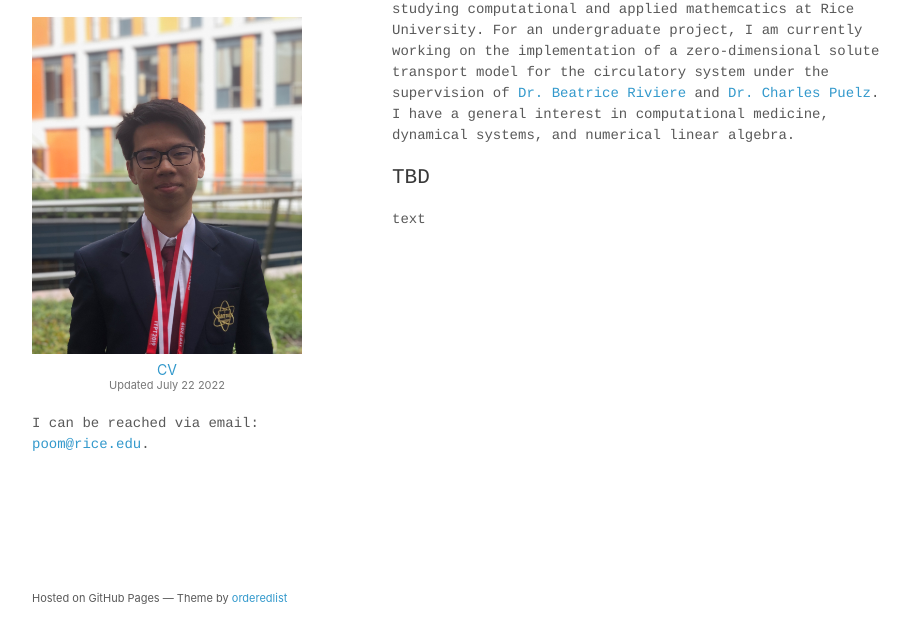
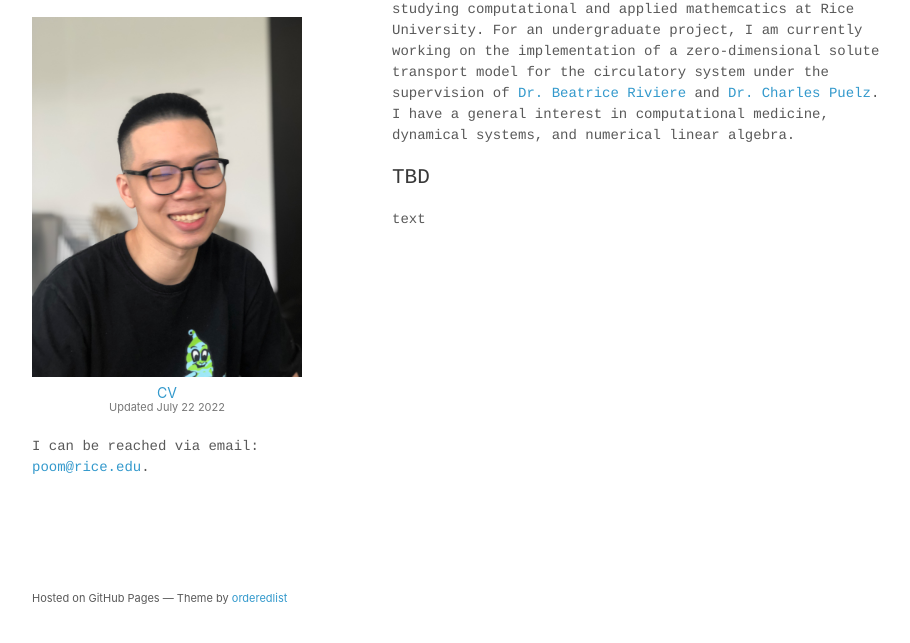
Before and after one commit to Poom77/Poom77.github.io, a plain HTML site: page index.html in a window 1280 px wide. Shown: the part 123-766 px from the top of the page, without its empty margins (178-1088 px from the left). Drawn offline with Linux system fonts and the light colour scheme.

Commit message:
new photo

```diff
--- a/index.html
+++ b/index.html
@@ -17,7 +17,7 @@
       <header>
         <h1 style="font-family:courier;"  style="text-align:center;">Chawit "Poom" Kritpracha</h1>
         <!--<p>Undergraduate Student</p>-->
-        <img src="img/formal.jpeg">
+        <img src="img/peeposmile.jpeg">
         <p class="view" style="text-align:center;"><a href="./pdf/cv.pdf" target="_blank">CV <small>Updated July 22 2022</small></a></p>
         <p style="font-family:courier;">I can be reached via email: <a href="mailto:poom@rice.edu">poom@rice.edu</a>.</p>
         <!--
```
Also changed, not shown: img/peeposmile.jpeg (added), 2 other files.
